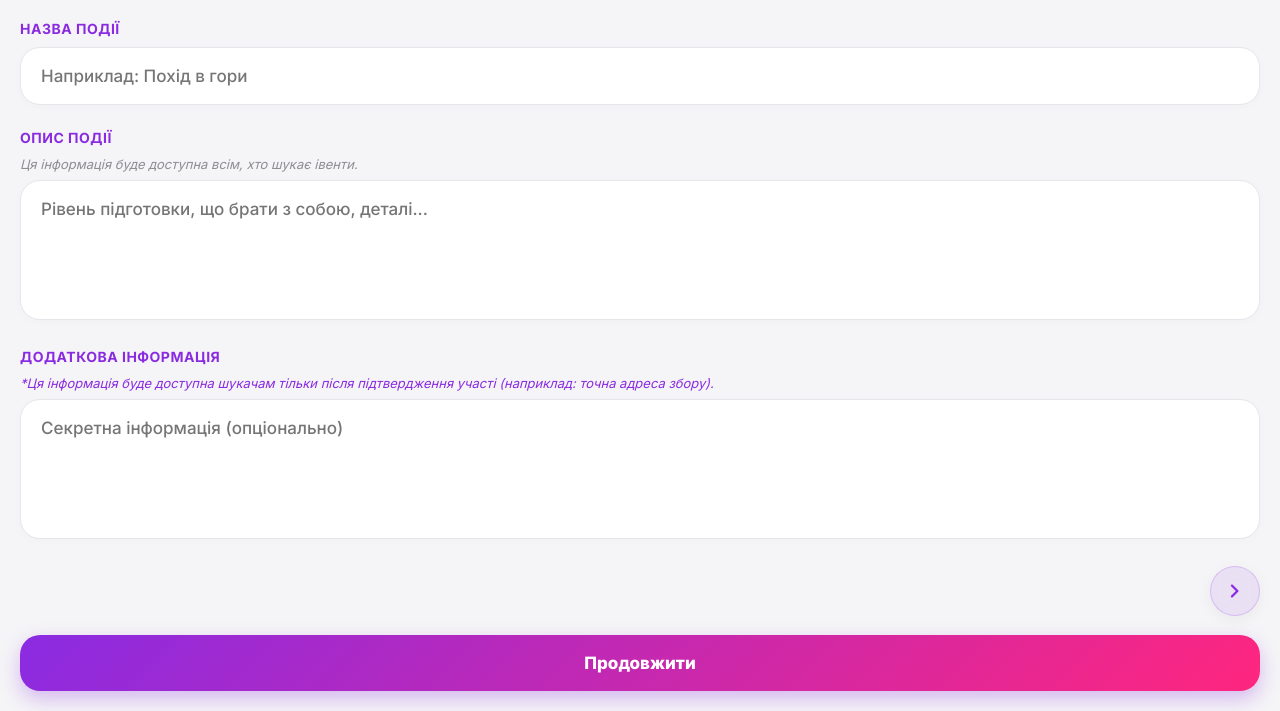
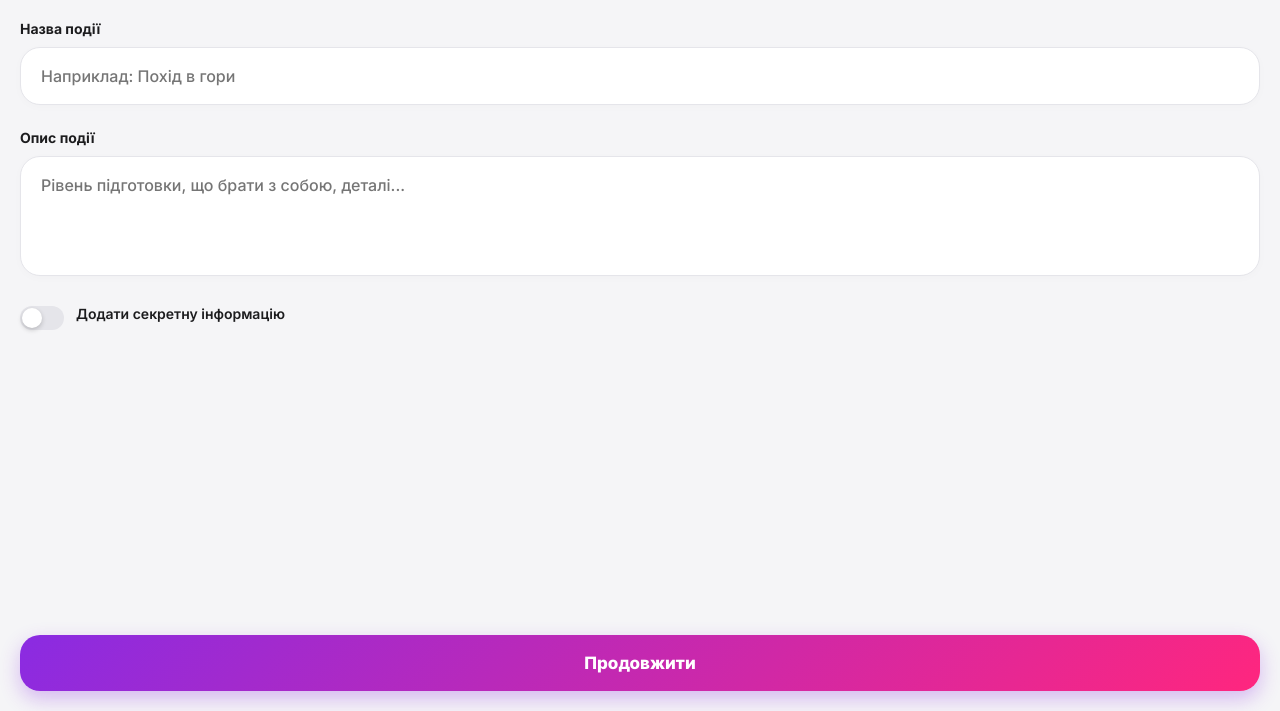
Before and after one commit to VladimirKin97/hobbybot, a FastAPI app: page /createevent.html in a window 1280 px wide. Shown: the part 89-800 px from the top of the page. Run offline with FastAPI, Linux system fonts and the light colour scheme; parts of the project's set-up code (start-up, migrations or seed data) failed here and were passed over; some libraries are stand-ins or nearby versions.

Commit message:
Update createevent.html

```diff
--- a/templates/createevent.html
+++ b/templates/createevent.html
@@ -35,21 +35,6 @@
         .progress-bar { height: 4px; flex-grow: 1; background-color: #E5E5EA; border-radius: 2px; transition: 0.3s; }
         .progress-bar.active { background: var(--brand-gradient); }
 
-        .side-nav {
-            position: fixed; bottom: 95px;
-            width: 50px; height: 50px; background: rgba(138, 43, 226, 0.1);
-            backdrop-filter: blur(8px); -webkit-backdrop-filter: blur(8px);
-            display: flex; align-items: center; justify-content: center;
-            border-radius: 50%; cursor: pointer; z-index: 100;
-            color: var(--brand-main); border: 1px solid rgba(138, 43, 226, 0.2);
-            transition: opacity 0.2s, background-color 0.2s;
-            box-shadow: 0 4px 15px rgba(0,0,0,0.05);
-        }
-        .side-nav:active { background: rgba(138, 43, 226, 0.25); }
-        .side-nav.left { left: 20px; }
-        .side-nav.right { right: 20px; }
-        .side-nav.hidden { opacity: 0; pointer-events: none; }
-
         .content { flex-grow: 1; overflow-y: auto; padding: 20px 20px 80px 20px; position: relative; z-index: 5; }
         .step { display: none; animation: fadeIn 0.3s ease; }
         .step.active { display: block; }
@@ -57,15 +42,24 @@
 
         .input-group { margin-bottom: 24px; }
 
-        label { display: block; font-size: 14px; font-weight: 700; margin-bottom: 10px; color: var(--brand-main); text-transform: uppercase; letter-spacing: 0.5px; }
+        label { display: block; font-size: 14px; font-weight: 700; margin-bottom: 10px; color: var(--text-main); }
+        .label-short { text-transform: uppercase; color: var(--brand-main); letter-spacing: 0.5px; }
 
         input[type="text"], input[type="number"], input[type="date"], input[type="time"], select, textarea {
             width: 100%; padding: 18px 20px; border: 1px solid var(--input-border); border-radius: 20px;
-            font-size: 17px; background-color: var(--bg-card); color: var(--text-main); outline: none; font-weight: 500;
+            font-size: 16px; background-color: var(--bg-card); color: var(--text-main); outline: none; font-weight: 500;
             box-shadow: 0 2px 10px rgba(0,0,0,0.02); transition: border-color 0.2s;
         }
-        textarea { resize: none; height: 140px; }
+        textarea { resize: none; height: 120px; }
         input:focus, select:focus, textarea:focus { border-color: var(--brand-main); }
+
+        /* Стиль для iOS Toggle Switch */
+        .switch-container { display: flex; align-items: flex-start; gap: 12px; cursor: pointer; margin-bottom: 12px; }
+        .switch { position: relative; width: 44px; height: 24px; background-color: var(--input-border); border-radius: 12px; transition: background-color 0.3s; flex-shrink: 0; margin-top: 2px; }
+        .switch::after { content: ''; position: absolute; top: 2px; left: 2px; width: 20px; height: 20px; background-color: white; border-radius: 50%; transition: transform 0.3s; box-shadow: 0 2px 5px rgba(0,0,0,0.2); }
+        input[type="checkbox"]:checked + .switch { background-color: var(--brand-main); }
+        input[type="checkbox"]:checked + .switch::after { transform: translateX(20px); }
+        .switch-label { font-size: 14px; font-weight: 600; color: var(--text-main); line-height: 1.4; user-select: none; }
 
         .map-container { width: 100%; height: 50vh; min-height: 350px; border-radius: 20px; overflow: hidden; border: 1px solid var(--input-border); margin-top: 10px; position: relative; }
 
@@ -81,8 +75,12 @@
 
         #photo-preview { position: absolute; top: 0; left: 0; width: 100%; height: 100%; object-fit: cover; display: none; z-index: 5; }
 
-        .footer { padding: 20px; background: var(--bg-light); z-index: 10; padding-bottom: calc(20px + env(safe-area-inset-bottom)); }
-        .btn-primary { width: 100%; padding: 18px; border-radius: 20px; background: var(--brand-gradient); color: white; font-size: 17px; font-weight: 800; border: none; cursor: pointer; box-shadow: 0 8px 20px rgba(138, 43, 226, 0.3); transition: 0.2s; }
+        .footer { padding: 20px; background: var(--bg-light); z-index: 10; padding-bottom: calc(20px + env(safe-area-inset-bottom)); display: flex; gap: 10px; }
+        .btn-primary { flex-grow: 1; padding: 18px; border-radius: 20px; background: var(--brand-gradient); color: white; font-size: 17px; font-weight: 800; border: none; cursor: pointer; box-shadow: 0 8px 20px rgba(138, 43, 226, 0.3); transition: 0.2s; }
+        .btn-secondary-nav { display: none; width: 30%; padding: 18px; border-radius: 20px; font-size: 16px; font-weight: 700; border: 1px solid var(--input-border); background: var(--bg-card); color: var(--text-main); cursor: pointer; transition: 0.2s; }
+
+        @keyframes btnPulse { 0% { opacity: 0.7; transform: scale(1); } 50% { opacity: 0.4; transform: scale(0.98); } 100% { opacity: 0.7; transform: scale(1); } }
+        .btn-loading { animation: btnPulse 1.5s infinite ease-in-out !important; pointer-events: none; box-shadow: none !important; }
 
         .preview-card { background: var(--bg-card); padding: 20px; border-radius: 20px; margin-top: 15px; box-shadow: 0 4px 20px rgba(0,0,0,0.05); border: 1px solid var(--input-border); overflow: hidden; }
         .preview-image-container { width: calc(100% + 40px); height: 160px; margin: -20px -20px 15px -20px; background: #eee; }
@@ -110,9 +108,6 @@
         </div>
     </div>
 
-    <div class="side-nav left hidden" id="nav-left" onclick="goPrev()"><span class="material-symbols-rounded" style="font-size: 28px;">chevron_left</span></div>
-    <div class="side-nav right" id="nav-right" onclick="goNext()"><span class="material-symbols-rounded" style="font-size: 28px;">chevron_right</span></div>
-
     <div class="content">
         <div class="step active" id="step-1">
             <div class="input-group">
@@ -121,15 +116,18 @@
             </div>
             <div class="input-group">
                 <label>Опис події</label>
-                <p style="font-size: 13px; color: var(--text-muted); font-style: italic; margin-bottom: 8px;">
-                    Ця інформація буде доступна всім, хто шукає івенти.
-                </p>
                 <textarea id="ui-description" placeholder="Рівень підготовки, що брати з собою, деталі..."></textarea>
             </div>
-            <div class="input-group">
-                <label>Додаткова інформація</label>
-                <p style="font-size: 13px; color: var(--brand-main); font-style: italic; margin-bottom: 8px;">
-                    *Ця інформація буде доступна шукачам тільки після підтвердження участі (наприклад: точна адреса збору).
+
+            <label class="switch-container">
+                <input type="checkbox" id="toggle-secret" style="display: none;" onchange="toggleSecretField()">
+                <div class="switch"></div>
+                <div class="switch-label">Додати секретну інформацію</div>
+            </label>
+
+            <div class="input-group" id="secret-field-group" style="display: none; animation: fadeIn 0.3s ease; margin-top: 15px;">
+                <p style="font-size: 12px; color: var(--text-muted); margin-bottom: 8px;">
+                    *Ця інформація буде доступна шукачам тільки після підтвердження участі (наприклад: точна адреса збору, код від під'їзду).
                 </p>
                 <textarea id="ui-additional" placeholder="Секретна інформація (опціонально)"></textarea>
             </div>
@@ -137,7 +135,7 @@
 
         <div class="step" id="step-2">
             <div class="input-group">
-                <label>Місто</label>
+                <label class="label-short">Місто</label>
                 <select id="ui-city">
                     <option value="Київ">Київ</option>
                     <option value="Дніпро">Дніпро</option>
@@ -147,11 +145,11 @@
                 </select>
             </div>
             <div class="input-group">
-                <label>Дата проведення</label>
+                <label class="label-short">Дата</label>
                 <input type="date" id="ui-date">
             </div>
             <div class="input-group">
-                <label>Точний час</label>
+                <label class="label-short">Час</label>
                 <input type="time" id="ui-time">
             </div>
         </div>
@@ -162,17 +160,16 @@
                 <input type="text" id="ui-address" placeholder="Наприклад: Гора Говерла">
             </div>
 
-            <div class="input-group" style="display: flex; align-items: flex-start; gap: 12px; background: var(--bg-card); padding: 16px; border-radius: 16px; border: 1px solid var(--input-border);">
-                <input type="checkbox" id="ui-address-public" style="width: 22px; height: 22px; margin-top: 2px; accent-color: var(--brand-main);">
-                <label for="ui-address-public" style="margin-bottom: 0; text-transform: none; letter-spacing: normal; font-weight: 600; font-size: 14px; color: var(--text-main); line-height: 1.4; cursor: pointer;">
-                    Дозволити пошукачам бачити точну адресу без підтвердження участі
-                </label>
-            </div>
+            <label class="switch-container" style="background: var(--bg-card); padding: 16px; border-radius: 16px; border: 1px solid var(--input-border); margin-bottom: 24px;">
+                <input type="checkbox" id="ui-address-public" style="display: none;">
+                <div class="switch"></div>
+                <div class="switch-label">Дозволити всім бачити точну адресу без підтвердження участі</div>
+            </label>
 
             <div class="input-group">
                 <label>Або/Та постав пін на мапі</label>
-                <p style="font-size: 13px; color: var(--text-muted); font-style: italic; margin-bottom: 12px;">
-                    Поставте <b>приблизний пін</b> локації, де проходитиме івент.
+                <p style="font-size: 12px; color: var(--text-muted); margin-bottom: 12px;">
+                    Постав приблизний пін локації, де проходитиме івент.
                 </p>
                 <div class="map-container">
                     <div id="event-map"></div>
@@ -195,7 +192,7 @@
         <div class="step" id="step-5">
             <div class="input-group">
                 <label>Фото події (Опційно)</label>
-                <p class="photo-hint">Якщо ти не додаси фото, наш ШІ (Gemini) автоматично підбере ідеальну картинку на основі твого опису події!</p>
+                <p class="photo-hint">Якщо ти не додаси фото, наш ШІ автоматично підбере ідеальну картинку на основі твого опису події!</p>
                 <div class="file-upload-wrapper">
                     <img id="photo-preview" src="">
 
@@ -226,6 +223,7 @@
     </div>
 
     <div class="footer">
+        <button class="btn-secondary-nav" id="btn-prev" onclick="goPrev()">Назад</button>
         <button class="btn-primary" id="btn-next" onclick="goNext()">Продовжити</button>
     </div>
 
@@ -242,14 +240,19 @@
         let currentStep = 1;
         const totalSteps = 6;
         const btnNext = document.getElementById('btn-next');
-        const navLeft = document.getElementById('nav-left');
-        const navRight = document.getElementById('nav-right');
+        const btnPrev = document.getElementById('btn-prev');
 
         let map, marker;
         let selectedLat = 50.4501;
         let selectedLon = 30.5234;
 
         let currentPhotoBase64 = "";
+
+        function toggleSecretField() {
+            vibrate('light');
+            const isChecked = document.getElementById('toggle-secret').checked;
+            document.getElementById('secret-field-group').style.display = isChecked ? 'block' : 'none';
+        }
 
         function updateUI() {
             document.querySelectorAll('.step').forEach(el => el.classList.remove('active'));
@@ -259,8 +262,12 @@
                 document.getElementById(`pb-${i}`).classList.toggle('active', i <= currentStep);
             }
 
-            if (currentStep === 1) navLeft.classList.add('hidden'); else navLeft.classList.remove('hidden');
-            if (currentStep === totalSteps) navRight.classList.add('hidden'); else navRight.classList.remove('hidden');
+            // Управління кнопкою Назад у футері
+            if (currentStep === 1) {
+                btnPrev.style.display = 'none';
+            } else {
+                btnPrev.style.display = 'block';
+            }
 
             if (currentStep === 3) {
                 if (!map) {
@@ -285,7 +292,6 @@
                 document.getElementById('preview-desc').innerText = descVal;
 
                 const finalPhoto = currentPhotoBase64 ? currentPhotoBase64 : 'https://images.unsplash.com/photo-1511886929837-354d827aae26?ixlib=rb-4.0.3&auto=format&fit=crop&w=800&q=80';
-
                 const imgElement = document.getElementById('preview-final-image');
                 imgElement.src = finalPhoto;
 
@@ -299,15 +305,22 @@
                     document.getElementById('preview-location').innerText = `${city} (Точна адреса після підтвердження)`;
                 }
 
-                const date = document.getElementById('ui-date').value || 'Дата не обрана';
+                // Форматування дати у нормальний вигляд ДД.ММ.РРРР
+                const dateInput = document.getElementById('ui-date').value;
+                let formattedDate = 'Дата не обрана';
+                if (dateInput) {
+                    const parts = dateInput.split('-');
+                    if (parts.length === 3) formattedDate = `${parts[2]}.${parts[1]}.${parts[0]}`;
+                }
                 const time = document.getElementById('ui-time').value || '--:--';
-                document.getElementById('preview-datetime').innerText = `${date} • ${time}`;
+                document.getElementById('preview-datetime').innerText = `${formattedDate} • ${time}`;
 
                 const needed = document.getElementById('ui-needed').value || '?';
                 document.getElementById('preview-places').innerText = `Шукаємо: ${needed} люд.`;
 
             } else {
                 btnNext.innerHTML = 'Продовжити';
+                btnNext.classList.remove('btn-loading');
             }
         }
 
@@ -346,20 +359,15 @@
                 const addInfoVal = document.getElementById('ui-additional').value || '';
                 const isAddressPublic = document.getElementById('ui-address-public').checked;
 
-                // --- НОВА ПЕРЕВІРКА НА ПОСИЛАННЯ В УСІХ ПОЛЯХ ФРОНТЕНДУ ---
                 const linkRegex = /(https?:\/\/|www\.|t\.me\/|@[\w]+|\b[\w-]+\.(com|ua|org|net|me|info)\b)/i;
                 if (linkRegex.test(titleVal) || linkRegex.test(descVal) || linkRegex.test(addInfoVal) || linkRegex.test(address)) {
                     vibrate('error');
                     tg.showAlert("❌ Посилання, юзернейми (@) та домени заборонені в УСІХ полях (навіть в адресі!). Будь ласка, прибери їх.");
-                    btnNext.innerHTML = '🚀 Опублікувати подію';
-                    btnNext.style.opacity = '1';
-                    btnNext.disabled = false;
-                    return; // Блокуємо відправку на сервер!
+                    return;
                 }
 
-                btnNext.innerHTML = '🤖 ШІ аналізує івент (5-10 сек)...';
-                btnNext.style.opacity = '0.7';
-                btnNext.disabled = true;
+                btnNext.innerHTML = '🤖 Аналіз (5-10 сек)...';
+                btnNext.classList.add('btn-loading');
 
                 const userId = tg.initDataUnsafe?.user?.id || 0;
                 let rawName = tg.initDataUnsafe?.user?.first_name;
@@ -402,14 +410,14 @@
 
                     if (data.error === 'links_not_allowed') {
                         vibrate('error');
-                        tg.showAlert("❌ Посилання, юзернейми (@) та домени заборонені правилами платформи. Будь ласка, прибери їх з тексту.");
+                        tg.showAlert("❌ Посилання, юзернейми (@) та домени заборонені правилами платформи.");
                         return;
                     }
 
                     if (data.success) {
                         vibrate('success');
                         if (data.status === 'moderation') {
-                            tg.showAlert("🧐 Твій івент відправлено на модерацію. Він з'явиться на карті після перевірки.");
+                            tg.showAlert("🧐 Твій івент відправлено на модерацію ШІ. Він з'явиться на карті після перевірки.");
                         } else {
                             tg.showAlert("Ура! Твій івент опубліковано 🎉");
                         }
@@ -425,8 +433,7 @@
                 })
                 .finally(() => {
                     btnNext.innerHTML = '🚀 Опублікувати подію';
-                    btnNext.style.opacity = '1';
-                    btnNext.disabled = false;
+                    btnNext.classList.remove('btn-loading');
                 });
             }
         }
```
